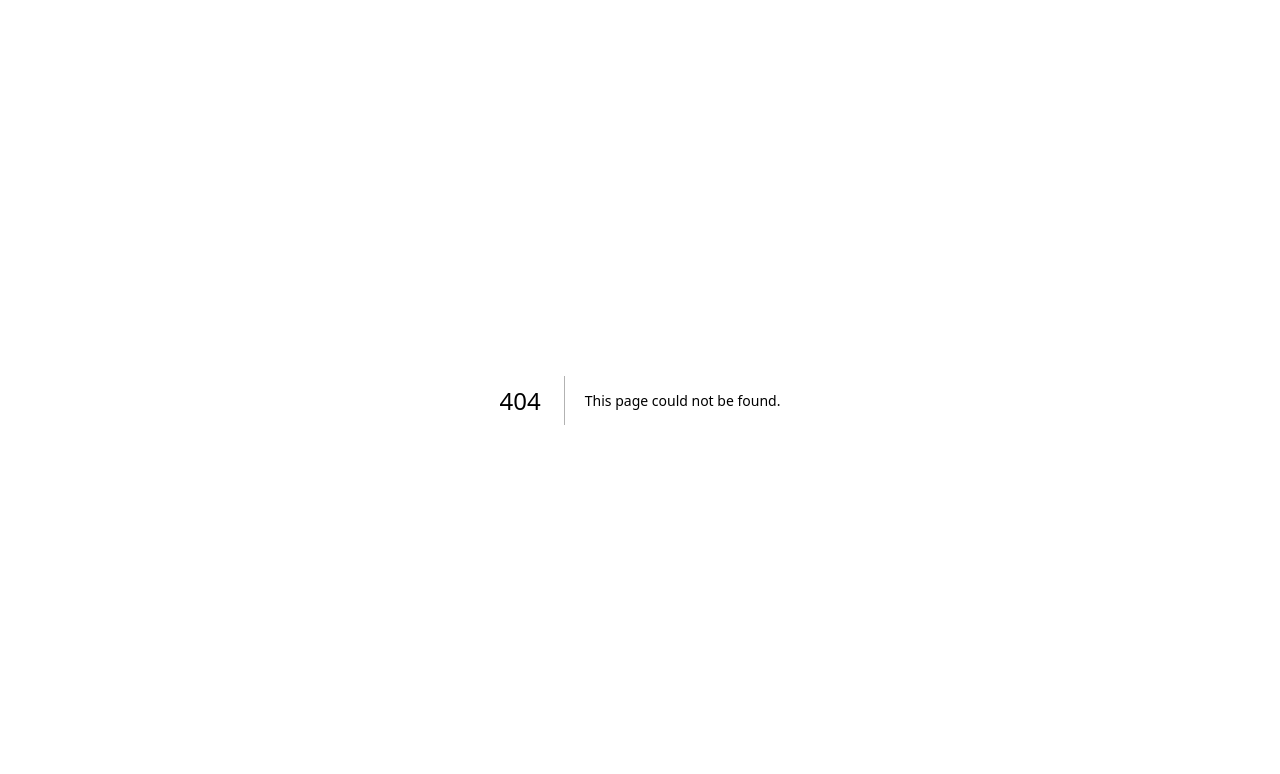
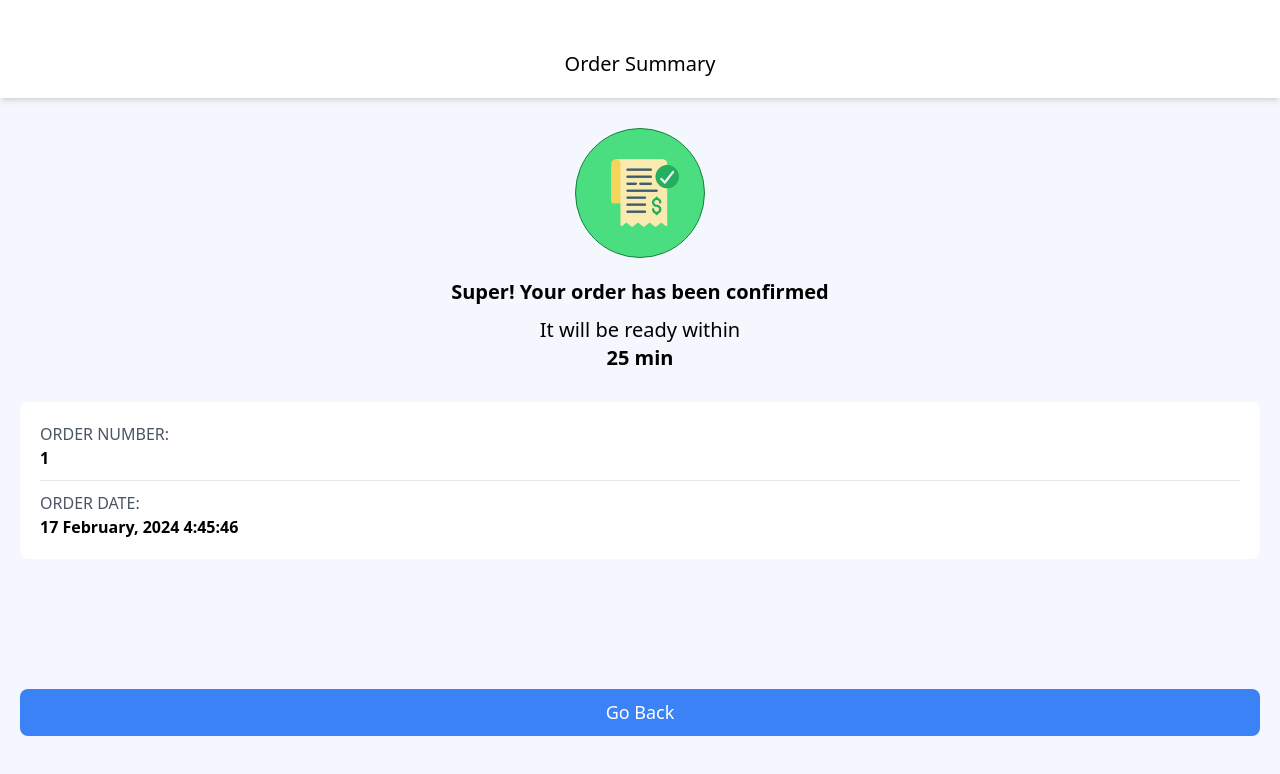
Before and after one commit to all-stackers/hackniche-allstackers, a Next.js app in the folder frontend/: page /user/order/details/1 in a window 1280 px wide. Before the commit this address had no page. Shown: the top 774 px of the page. Built offline with nearby package versions, Linux system fonts and the light colour scheme; no server answers.

Commit message:
Add order status check and toast notifications

```diff
--- a/frontend/src/pages/user/order/[orderId].js
+++ b/frontend/src/pages/user/order/[orderId].js
@@ -10,21 +10,23 @@ const Success = () => {
   const router = useRouter();
   const { orderId } = router.query;
 
-  console.log(orderId);
+  const checkOrderStatus = () => {
+    fetch(`http://localhost:5000/getorderstatus?order_id=${orderId}`)
+      .then((response) => response.json())
+      .then((result) => {
+        console.log(result.data);
+        if (result.data) {
+          toast.success("Order confirmed", {
+            autoClose: 1000,
+            onClose: () => router.push(`/user/order/details/${orderId}`),
+          });
+        }
+      })
+      .catch((error) => console.log("error", error));
+  };
+
   useEffect(() => {
-    const interval = setInterval(() => {
-      // Call the API
-      fetch("http://localhost:5000/getorderstatus/" + orderId)
-        .then((response) => response.json())
-        .then((data) => {
-          // If response is true, stop blinking and show toaster
-          if (data.status === true) {
-            clearInterval(interval);
-            setShowToast(true);
-          }
-        })
-        .catch((error) => console.error("Error:", error));
-    }, 5000);
+    const interval = setInterval(checkOrderStatus, 5000);
 
     return () => clearInterval(interval);
   }, []);
@@ -53,12 +55,12 @@ const Success = () => {
               xmlns="http://www.w3.org/2000/svg"
               fill="none"
               viewBox="0 0 24 24"
-              stroke-width="1.5"
+              strokeWidth="1.5"
               stroke="currentColor"
             >
               <path
-                stroke-linecap="round"
-                stroke-linejoin="round"
+                strokeLinecap="round"
+                strokeLinejoin="round"
                 d="M12 7.5h1.5m-1.5 3h1.5m-7.5 3h7.5m-7.5 3h7.5m3-9h3.375c.621 0 1.125.504 1.125 1.125V18a2.25 2.25 0 0 1-2.25 2.25M16.5 7.5V18a2.25 2.25 0 0 0 2.25 2.25M16.5 7.5V4.875c0-.621-.504-1.125-1.125-1.125H4.125C3.504 3.75 3 4.254 3 4.875V18a2.25 2.25 0 0 0 2.25 2.25h13.5M6 7.5h3v3H6v-3Z"
               />
             </svg>
@@ -75,15 +77,16 @@ const Success = () => {
         </div>
         <div className="flex flex-col my-[30px] justify-center items-center">
           <h1 className="my-[10px] text-2xl">Waiting for Confirmation</h1>
-          <span class="loader2"></span>
+          <span className="loader2"></span>
           <p className="text-gray-600">
             Your order will get confirmed by admin
           </p>
         </div>
         <button className="w-full mt-[200px] py-[10px] rounded-lg bg-red-500 text-white text-[18px]">
-          Cancle
+          Cancel
         </button>
       </div>
+      <ToastContainer />
     </div>
   );
 };
--- /dev/null
+++ b/frontend/src/pages/user/order/details/[orderId].js
@@ -0,0 +1,83 @@
+import React, { useState, useEffect } from "react";
+import { ToastContainer, toast } from "react-toastify";
+import "react-toastify/dist/ReactToastify.css";
+import { useRouter } from "next/router";
+
+const OrderDetails = () => {
+  const router = useRouter();
+  const { orderId } = router.query;
+
+  //today's date
+  const today = new Date();
+  // date formate in dd month, yyyy
+  const date =
+    today.getDate() +
+    " " +
+    today.toLocaleString("default", { month: "long" }) +
+    ", " +
+    today.getFullYear();
+
+  const time =
+    today.getHours() + ":" + today.getMinutes() + ":" + today.getSeconds();
+  const dateTime = date + " " + time;
+
+  const checkOrderStatus = () => {
+    fetch(`http://localhost:5000/getorderstatus2?order_id=${orderId}`)
+      .then((response) => response.json())
+      .then((result) => {
+        console.log(result.data);
+        if (result.data) {
+          toast.success("Order Completed", {
+            autoClose: 1000,
+            onClose: () => router.push(`/user/review`),
+          });
+        }
+      })
+      .catch((error) => console.log("error", error));
+  };
+
+  useEffect(() => {
+    const interval = setInterval(checkOrderStatus, 5000);
+
+    return () => clearInterval(interval);
+  }, []);
+
+  return (
+    <div className="bg-[#f4f7fd] min-h-screen">
+      <div className="bg-white shadow-md w-full px-[20px] pt-[50px] py-[20px]">
+        <h1 className="w-full text-center text-xl">Order Summary</h1>
+      </div>
+      <div className="mt-[30px] px-[20px]">
+        <div className="flex flex-col items-center">
+          <div className="flex justify-center items-center border border-green-700 rounded-[50%] bg-green-400 w-[130px] h-[130px]">
+            <img
+              className="ml-[10px] h-[70px]"
+              src="/assets/images/receipt.png"
+            ></img>
+          </div>
+          <h1 className="mt-[20px] mb-[10px] font-bold text-xl">
+            Super! Your order has been confirmed
+          </h1>
+          <p className="font-light text-xl">It will be ready within</p>
+          <p className="font-bold text-xl">25 min</p>
+        </div>
+        <div className="p-[20px] mt-[30px] rounded-lg bg-white">
+          <p className="border-b-[1px] pb-[10px]">
+            <span className="text-gray-600">ORDER NUMBER:</span> <br />{" "}
+            <span className="font-bold">{orderId}</span>
+          </p>
+          <p className="pt-[10px]">
+            <span className="text-gray-600">ORDER DATE:</span> <br />{" "}
+            <span className="font-bold">{dateTime}</span>
+          </p>
+        </div>
+        <button className="w-full mt-[130px] py-[10px] rounded-lg bg-blue-500 text-white text-[18px]">
+          Go Back
+        </button>
+      </div>
+      <ToastContainer />
+    </div>
+  );
+};
+
+export default OrderDetails;
--- /dev/null
+++ b/frontend/src/pages/user/review.js
@@ -0,0 +1,13 @@
+import React from 'react'
+
+const Review = () => {
+  return (
+    <div>
+        <h1>
+            Reviews Page
+        </h1>
+    </div>
+  )
+}
+
+export default Review
```
Also changed, not shown: frontend/public/assets/images/receipt.png (added).
